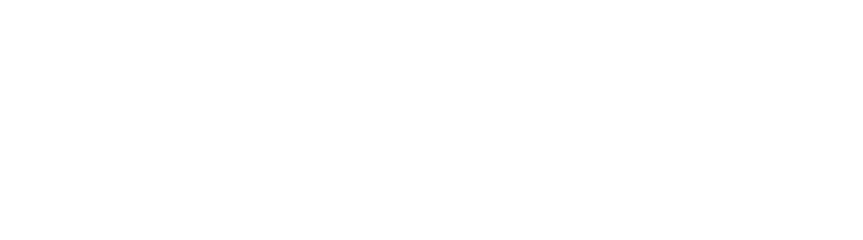
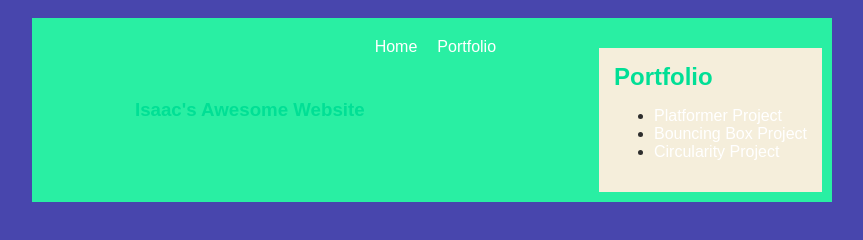
Before and after one commit to SpoonKnight1/SpoonKnight1.github.io, a plain HTML site: page portfolio.html in a window 1280 px wide. Shown: the whole page, without its empty margins (208-1071 px from the left). Drawn offline with Linux system fonts and the light colour scheme.

Commit message:
Started Site

```diff
--- a/portfolio.html
+++ b/portfolio.html
@@ -0,0 +1,47 @@
+<!DOCTYPE html>
+<html>
+<head>
+<title>The Dungeon</title>
+<link rel="stylesheet" href="style.css" />
+</head>
+
+
+<body>
+<!-- All content goes here -->
+<div id="all-contents">
+<nav>
+<nav>
+  <h1>Isaac's Awesome Website</h1>
+     <ul id="nav-ul">
+        <li class="nav-li">
+        <a href="index.html">Home</a>
+        </li>
+        <li class="nav-li">
+        <a href="portfolio.html">Portfolio</a>
+        </li>
+     </ul>
+
+
+</nav>
+<main>
+    <div class="content">
+<h1>Portfolio</h1>
+<ul id="portfolio">
+    <li>
+<a href="fsd-projects/platformer/">Platformer Project</a>
+</li>
+<li>
+<a href="fsd-projects/bouncing-box/">Bouncing Box Project</a>
+</li>
+<li>
+<a href="fsd-projects/circularity/">Circularity Project</a>
+</li>
+</ul>
+
+    </div>
+</main>
+
+
+</div>
+</body>
+</html>
--- a/style.css
+++ b/style.css
@@ -14,7 +14,7 @@ margin: auto;
 
 /* navigation menu */
 nav {
-background: rgb(239, 80, 41);
+background: rgb(41, 239, 163);
 margin: 0 auto;
 display: flex;
 padding: 10px;
@@ -24,7 +24,7 @@ padding: 10px;
 h1 {
 display: flex;
 align-items: center;
-color: white;
+color: rgb(1, 223, 149);
 flex: 1;
 margin: 0;
 }
```
Also changed, not shown: index.html (+4 -4 lines).
